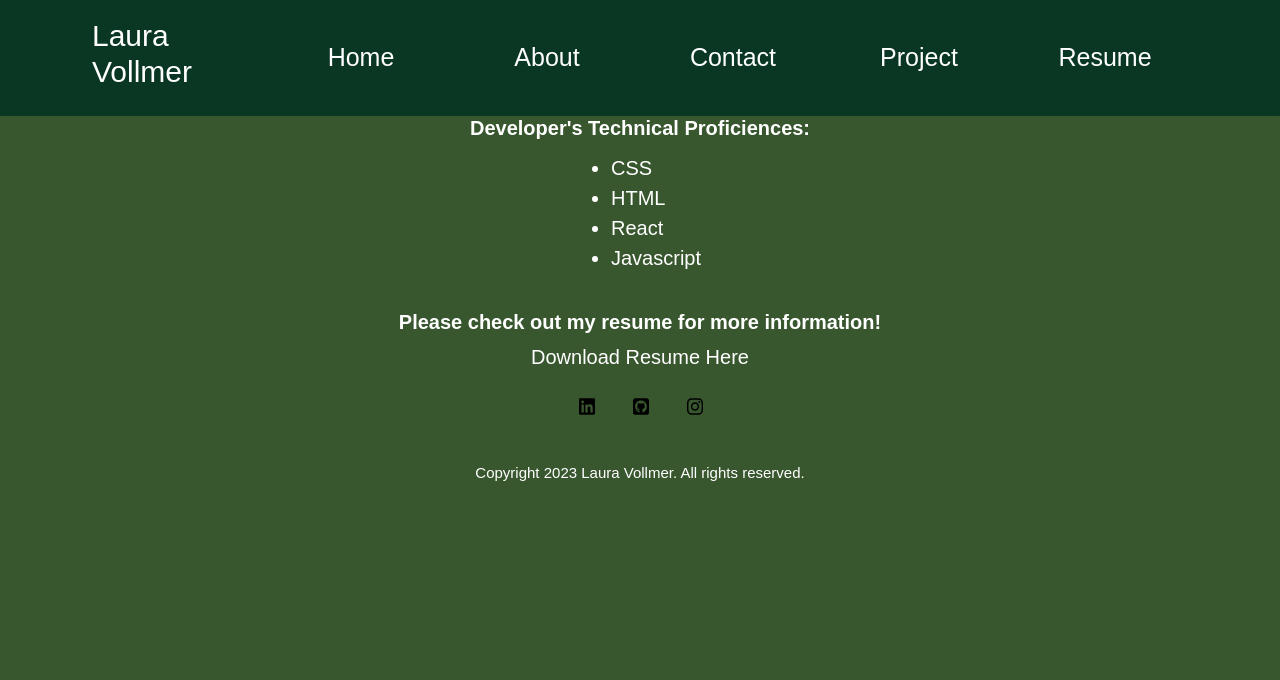
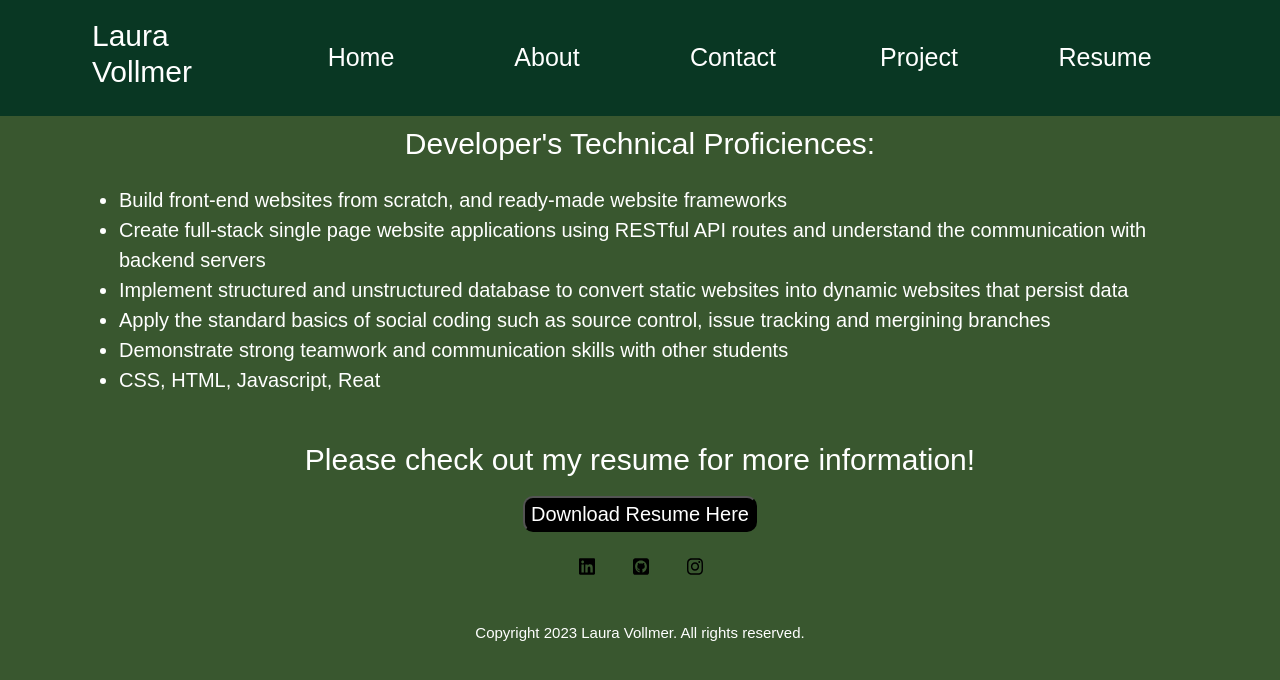
Before and after one commit to lavollmer/react-personal-website, a React (Vite) app: page /resume in a window 1280 px wide. Shown: the top 680 px of the page. Built offline with nearby package versions, Linux system fonts and the light colour scheme.

Commit message:
styling button and updated developer proficiences

```diff
--- a/src/assets/css/resume.css
+++ b/src/assets/css/resume.css
@@ -35,3 +35,12 @@ h2 {
           text-decoration: none;
             color: white;
 }
+
+button {
+          display: flex;
+            flex-direction: row-reverse;
+            justify-content: center;
+            align-items: center;
+            background-color: black;
+            border-radius: 10px;
+}
--- a/src/components/Resume.jsx
+++ b/src/components/Resume.jsx
@@ -4,20 +4,43 @@ export default function Resume() {
   return (
     <>
       <div className="technical">
-        <h2>Developer's Technical Proficiences:</h2>
+        <h1>Developer's Technical Proficiences:</h1>
         <p>
           <ul>
-            <li>CSS</li>
-            <li>HTML</li>
-            <li>React</li>
-            <li>Javascript</li>
+            <li>
+              Build front-end websites from scratch, and ready-made website
+              frameworks
+            </li>
+            <li>
+              Create full-stack single page website applications using RESTful
+              API routes and understand the communication with backend servers
+            </li>
+            <li>
+              Implement structured and unstructured database to convert static
+              websites into dynamic websites that persist data{" "}
+            </li>
+            <li>
+              Apply the standard basics of social coding such as source control,
+              issue tracking and mergining branches
+            </li>
+            <li>
+              Demonstrate strong teamwork and communication skills with other
+              students
+            </li>
+            <li>CSS, HTML, Javascript, Reat</li>
           </ul>
         </p>
       </div>
-      <h2>Please check out my resume for more information!</h2>
-      <a href="/documents/resume.pdf" download="resume.pdf" className="resume">
-        Download Resume Here
-      </a>
+      <h1>Please check out my resume for more information!</h1>
+      <button>
+        <a
+          href="/documents/resume.pdf"
+          download="resume.pdf"
+          className="resume"
+        >
+          Download Resume Here
+        </a>
+      </button>
     </>
   );
 }
```
